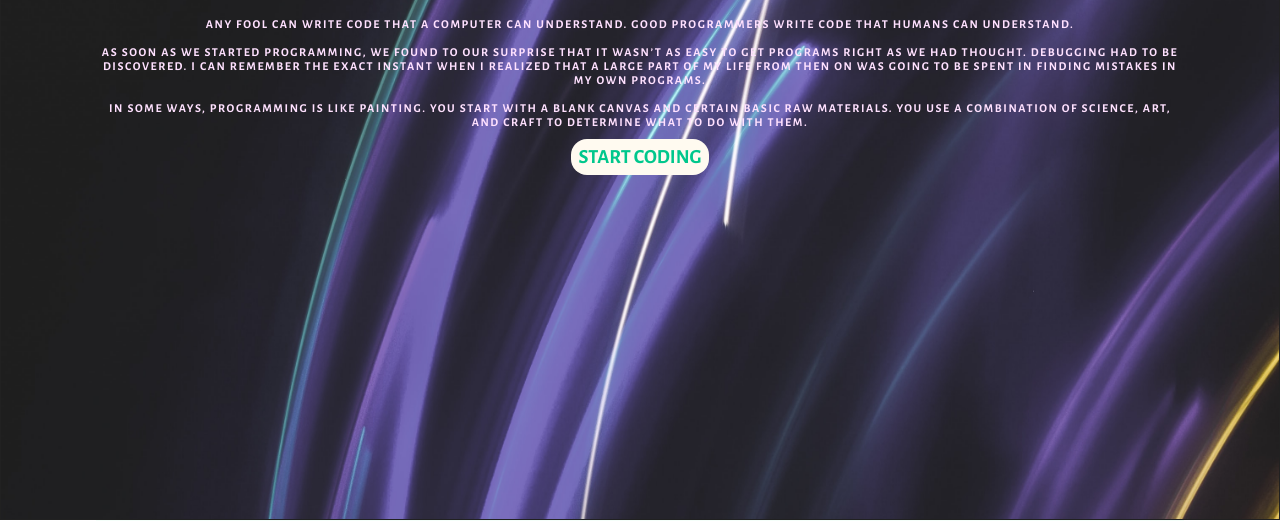
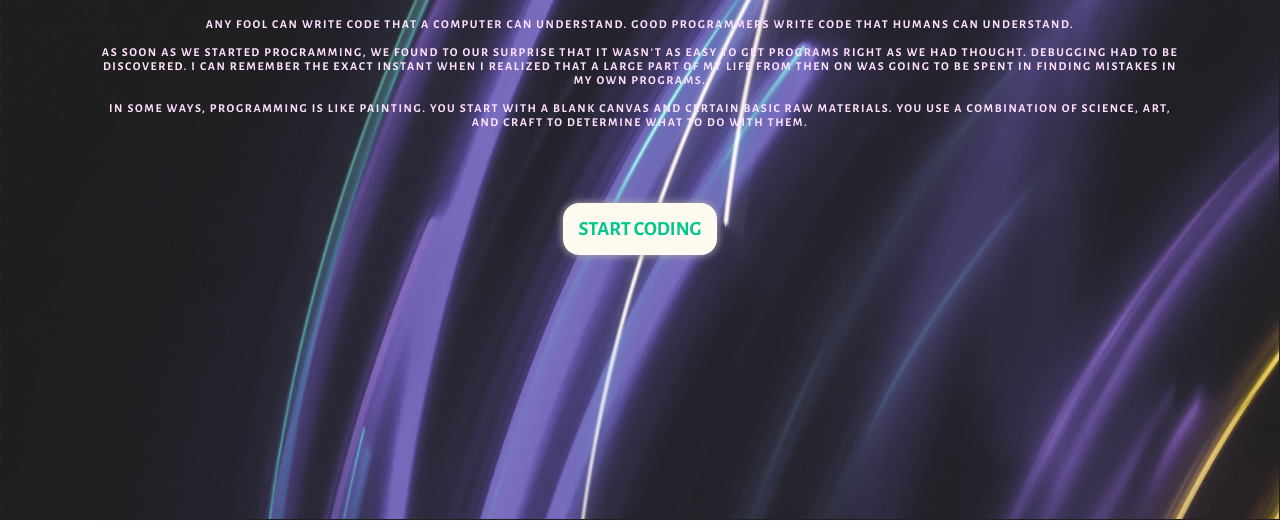
Before and after one commit to kashifnezam/WebsiteProject-, a plain HTML site: page index.html in a window 1280 px wide. Shown: the part 280-801 px from the top of the page. Drawn offline with nearby package versions, Linux system fonts and the light colour scheme.

Commit message:
website 1st page modiefied1

```diff
--- a/css/style.css
+++ b/css/style.css
@@ -80,20 +80,22 @@ header .navigation-bar{
  }
 .head-content p{
    letter-spacing: 0.2rem;
-   padding-bottom: 2rem;
+   padding-bottom: 11rem;
    font-size: 1.5rem;
    font-weight: 700;
    color: #FFE1FF;
 
  }
-.head-content a, .btn{
-   padding: 1rem;
+.head-content a{
+   padding: 2rem;
    text-decoration: none;
    background-color: #FFFAF0;
    color: #00C78C;
    font-weight: 700;
    border-radius: 2rem;
+   box-shadow: 0px 0px 1rem 0px #B0B0B0;
  }
+
 .head-content a:active, .btn:active{
    letter-spacing: 0.2rem;
    font-weight: 900;
@@ -137,7 +139,7 @@ header .navigation-bar{
 }
 
 .row{
-  box-shadow: 0.4rem 0.3rem 1rem 0.5rem #b2b2b2 ;
+  box-shadow: 0.4rem 0.3rem 1rem 0.5rem #C9C9C9 ;
   margin-top: 35%;
   height: 25vh;
   background-color: #F0F8FF;
@@ -174,6 +176,15 @@ header .navigation-bar{
   margin: 0px;
   font-weight: 600;
   padding: 1.5rem;
+}
+.btn{
+   padding: 1rem;
+   text-decoration: none;
+   background-color: #C1CDCD;
+   color: #8B5F65;
+   font-weight: 700;
+   box-shadow: 0px 0px 2px 0px #B0B0B0;
+   border-radius: 1rem;
 }
 
 
```
